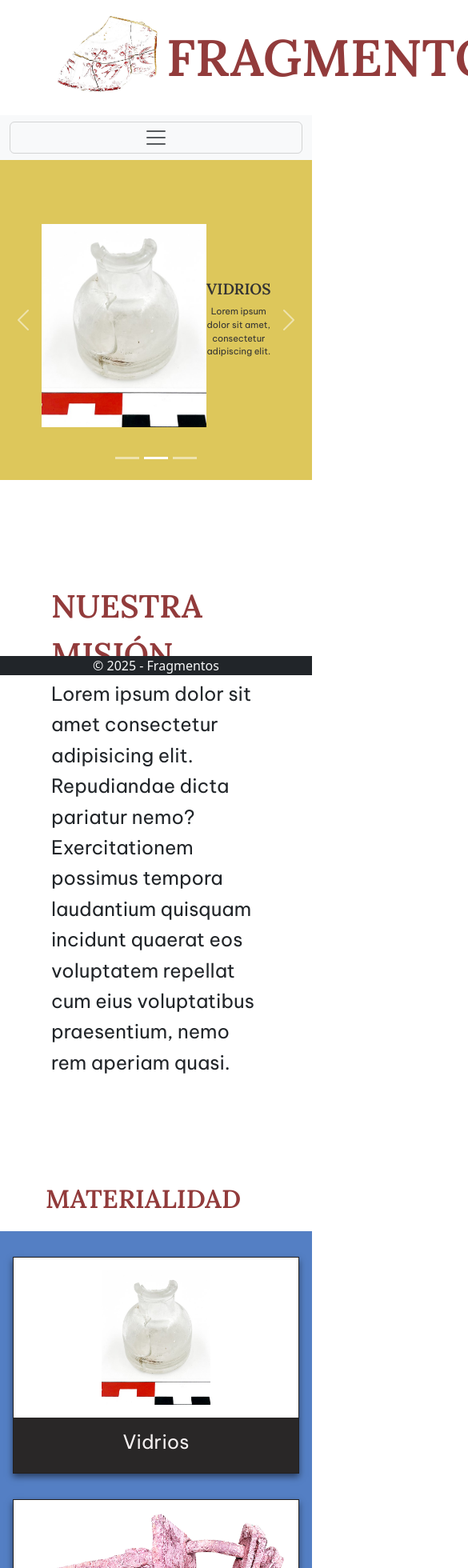
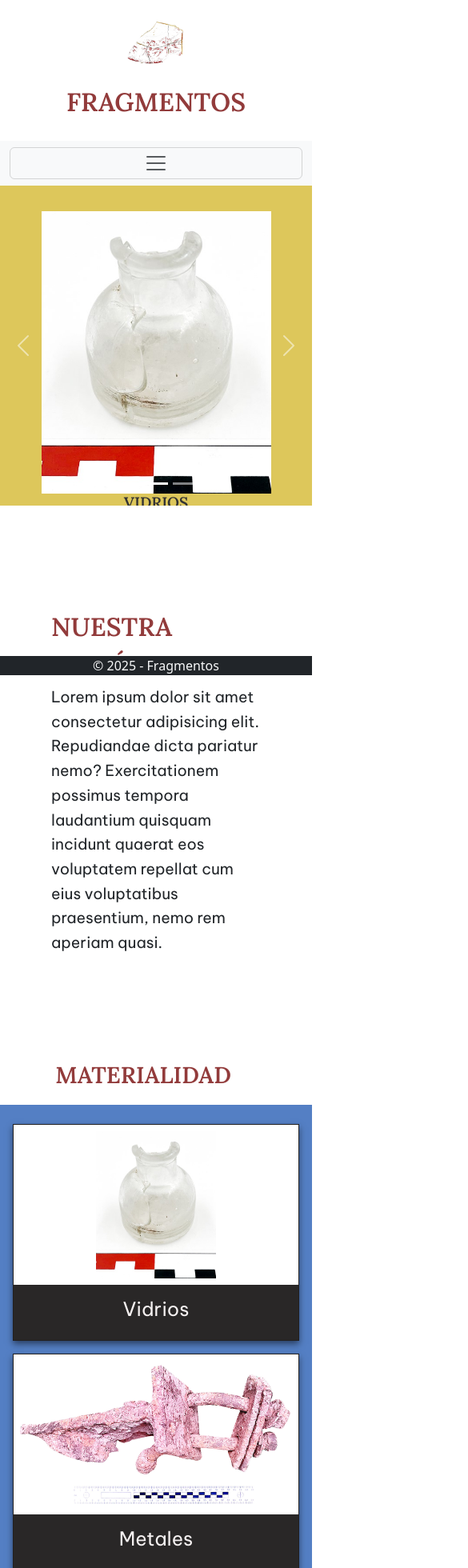
Before and after one commit to teremonardes/fragmentos, a React (Vite) app: page / in a window 390 px wide. Shown: the top 1960 px of the page at 80% size, 585 px wide, since content can reach past the window. Built offline with nearby package versions, Linux system fonts and the light colour scheme.

Commit message:
responsive

```diff
--- a/src/components/Carousel/Carousel.css
+++ b/src/components/Carousel/Carousel.css
@@ -6,10 +6,13 @@
   align-items: center;
   justify-content: center;
   cursor: pointer;
+  transition: background-color 0.3s ease; /* Suavizar cambio de color */
 }
+
 .custom-slide:hover {
   transform: scale(1.02); /* Efecto de escala al pasar el mouse (opcional) */
   transition: transform 0.3s ease;
+  background-color: #d9be37; /* Cambio de color de fondo en hover */
 }
 
 /* Contenedor principal del contenido del slide */
@@ -21,7 +24,6 @@
   max-width: 1200px;
   padding: 2rem;
   margin: auto;
-    /* margin-top: 3rem; */
 }
 
 /* Contenedor del texto */
@@ -52,15 +54,15 @@ text-align: right;
   justify-content: center;
   align-items: center;
   overflow: hidden; /* Oculta el exceso si la imagen es más grande */
-
 }
 
 .slide-image {
-    max-width: 100%; /* Se adapta al ancho del contenedor */
-    max-height: 100%; /* Se adapta a la altura del contenedor */
+  width: 100%; /* Hace que la imagen se adapte completamente al contenedor */
+  height: auto; /* Ajusta la altura proporcionalmente */
   object-fit: contain; /* Mantiene las proporciones de la imagen */
 }
 
+/* Responsividad */
 @media (max-width: 1200px) {
   .lable {
     font-size: 2rem; /* Reduce el tamaño en pantallas medianas */
@@ -72,12 +74,24 @@ text-align: right;
 }
 
 @media (max-width: 768px) {
+  .slide-content {
+    flex-direction: column; /* Cambia la disposición a columna en pantallas más pequeñas */
+    align-items: center; /* Centra el contenido */
+  }
+
   .lable {
     font-size: 1.5rem; /* Texto principal más pequeño en pantallas pequeñas */
+    text-align: center; /* Centra el texto */
   }
 
   .description {
     font-size: 0.8rem; /* Texto secundario más pequeño */
+    text-align: center; /* Centra el texto */
+  }
+
+  .image-container {
+    width: 250px; /* Ajusta el tamaño de la imagen */
+    height: 250px;
   }
 }
 
@@ -96,4 +110,9 @@ text-align: right;
     padding-right: 0; /* Elimina padding para texto centrado */
     padding-left: 0;
   }
+
+  .image-container {
+    width: 100%; /* Hace que la imagen ocupe todo el ancho disponible */
+    height: auto; /* Ajusta la altura proporcionalmente */
   }
+}
--- a/src/components/Header/Header.css
+++ b/src/components/Header/Header.css
@@ -5,10 +5,11 @@
     align-items: center;
     justify-content: space-between;
     padding: 0 2rem;
+    flex-wrap: wrap; /* Permite que los elementos se acomoden en pantallas pequeñas */
 }
 
 .logo {
-    height: 9rem;
+    height: 8rem; /* Reducimos un poco para mejor proporción */
     width: auto;
     margin-left: 2rem;
 }
@@ -19,7 +20,39 @@
     font-weight: 600;
     font-size: 4rem;
     text-align: right;
-    color:#923B3B;
+    color: #923B3B;
     margin-right: 1rem;
-    text-decoration: none !important
+    text-decoration: none !important;
 }
+
+/* 📱 Ajustes para móviles */
+@media (max-width: 768px) {
+    .header {
+        flex-direction: column; /* Cambiamos a columna en pantallas pequeñas */
+        height: auto;
+        padding: 1rem;
+        text-align: center;
+    }
+
+    .logo {
+        height: 6rem; /* Reducimos tamaño en móviles */
+        margin: 0 auto; /* Centrar logo */
+    }
+
+    .title {
+        font-size: 2.5rem; /* Reducimos tamaño del título en móviles */
+        text-align: center;
+        margin: 0.5rem 0;
+    }
+}
+
+/* 📱 Ajustes extras para pantallas MUY pequeñas */
+@media (max-width: 480px) {
+    .title {
+        font-size: 2rem; /* Reducimos aún más para evitar desbordes */
+    }
+
+    .logo {
+        height: 5rem;
+    }
+}
--- a/src/pages/Contacto/Contacto.css
+++ b/src/pages/Contacto/Contacto.css
@@ -4,19 +4,22 @@
     align-items: center;
     text-align: center;
     padding: 2rem;
+    width: 100%;
 }
 
 .titulo-contacto {
     font-size: 2.5rem;
     font-family: "Lora", serif;
     font-weight: 600;
-    padding: 2rem;
+    padding: 2rem; /* Reducido para evitar demasiado espacio */
 }
 
 .texto-contacto {
     font-family: "Be Vietnam Pro", serif;
     font-weight: 400;
     font-size: 1rem;
+    max-width: 600px; /* Limita la anchura del texto para mejor lectura */
+    padding: 0 1rem; /* Ajuste para evitar tocar bordes en móviles */
 }
 
 .formulario {
@@ -25,18 +28,21 @@
     width: 100%;
     max-width: 400px; /* Evita que el formulario se expanda demasiado */
 }
-
-input, textarea {
+.formulario input,
+.formulario textarea {
     width: 100%;
     padding: 0.8rem;
-    margin: 0.5rem 0;
+    margin-bottom: 1.5rem; /* Espaciado mayor */
     border: 1px solid #ccc;
     border-radius: 5px;
     font-size: 1rem;
+    font-family: "Be Vietnam Pro", serif;
 }
 
+
+
 textarea {
-    height: 150px; /* Un poco más grande */
+    height: 150px;
     resize: none;
 }
 
@@ -49,8 +55,43 @@ button {
     border: none;
     border-radius: 5px;
     cursor: pointer;
+    font-size: 1rem;
+    font-family: "Be Vietnam Pro", serif;
+    transition: background-color 0.3s ease-in-out, transform 0.2s ease-in-out;
 }
 
 button:hover {
     background-color: #333;
+    transform: scale(1.05);
 }
+
+/* Responsivo para pantallas más pequeñas */
+@media (max-width: 480px) {
+    .contacto {
+        padding: 1rem;
+    }
+
+    .titulo-contacto {
+        font-size: 2rem;
+        padding: 1rem; /* Reduce el espacio extra en móviles */
+    }
+
+    .texto-contacto {
+        font-size: 0.9rem;
+        padding: 0.5rem;
+    }
+
+    .formulario {
+        max-width: 100%;
+    }
+
+    input, textarea {
+        font-size: 0.9rem;
+        padding: 0.6rem;
+    }
+
+    button {
+        font-size: 0.9rem;
+        padding: 0.6rem;
+    }
+}
--- a/src/pages/Home/Home.css
+++ b/src/pages/Home/Home.css
@@ -3,7 +3,7 @@
   padding: 4rem;
   display: flex;
   flex-direction: column;
-    align-items: flex-start; /* Asegura que el texto esté alineado a la izquierda */
+  align-items: flex-start;
   justify-content: center;
   height: auto;
 }
@@ -29,18 +29,19 @@
   padding-top: 4rem;
   display: flex;
   flex-direction: column;
-    align-items: flex-end; /* Alinea el título MATERIALIDAD a la derecha */
+  align-items: flex-end;
   justify-content: center;
-    width: 100%; /* Asegura que ocupe toda la pantalla */
+  width: 100%;
 }
 
+/* Título de la sección */
 .titleSection {
   font-size: 2.5rem;
   font-family: "Lora", serif;
   font-weight: 600;
-    text-align: right; /* Texto alineado a la derecha */
+  text-align: right;
   color: #923B3B;
-    margin-bottom: 1rem; /* Espaciado inferior */
+  margin-bottom: 1rem;
   width: 100%;
   padding-right: 2rem;
 }
@@ -48,33 +49,32 @@
 /* Contenedor de las tarjetas */
 .cardSection {
   display: flex;
-    flex-wrap: wrap; /* Permite que las tarjetas se ajusten automáticamente en varias filas */
-    justify-content: space-around; /* Espaciado uniforme entre tarjetas */
-    align-items: center; /* Centra verticalmente en el contenedor */
-    width: 100%; /* Ocupa todo el ancho disponible */
+  flex-wrap: wrap;
+  justify-content: space-around;
+  align-items: center;
+  width: 100%;
   background-color: #547FC4;
   padding: 1rem;
-
 }
 
 /* Tarjetas */
 .vidriosCard,
 .metalesCard,
 .lozasCard {
-    flex: 0 0 300px; /* Mantiene un tamaño fijo para las tarjetas */
+  flex: 0 0 300px;
   max-width: 300px;
-    margin: 1rem; /* Espaciado entre tarjetas */
+  margin: 1rem;
   cursor: pointer;
 }
 
 .card {
-    width: 100%; /* Las tarjetas ocuparán todo el espacio dentro de su contenedor */
+  width: 100%;
   text-align: center;
   border: none;
   background-color: #292727 !important;
   border-radius: 0px !important;
   overflow: hidden;
-    box-shadow: 0 4px 8px rgba(0, 0, 0, 0.5) !important; /* Sombra ligera */
+  box-shadow: 0 4px 8px rgba(0, 0, 0, 0.5) !important;
   transition: transform 0.2s ease, box-shadow 0.2s ease !important;
 }
 
@@ -82,22 +82,22 @@
   transform: translateY(-5px);
   box-shadow: 0 8px 16px rgba(0, 0, 0, 0.2);
 }
+
 .card-img-container {
   width: 100%;
-    height: 200px; /* Altura fija para todas las imágenes */
-    overflow: hidden; /* Oculta el contenido que exceda el contenedor */
+  height: 200px;
+  overflow: hidden;
   display: flex;
   justify-content: center;
   align-items: center;
   background-color: #ffffff;
-    overflow: hidden;
 }
 
 .card img {
   max-width: 100%;
   max-height: 100%;
   height: auto;
-    object-fit: contain; /* Ajusta las imágenes */
+  object-fit: contain;
   padding: 1rem;
 }
 
@@ -112,7 +112,11 @@
 @media (max-width: 768px) {
   .titleSection {
       font-size: 2rem;
-      text-align: center; /* Centra el título en pantallas más pequeñas */
+      text-align: center; /* Centrado del título en pantallas pequeñas */
+  }
+
+  .homeTitle {
+      font-size: 2rem; /* Ajusta el tamaño de la fuente en el título */
   }
 
   .vidriosCard,
@@ -120,9 +124,32 @@
   .lozasCard {
       flex: 0 0 100%; /* Las tarjetas ocupan todo el ancho en pantallas pequeñas */
       max-width: 100%;
+      margin: 0.5rem 0; /* Ajuste de márgenes */
   }
 
   .cardSection {
-      justify-content: center; /* Centra las tarjetas en pantallas pequeñas */
+      justify-content: center; /* Centrado de las tarjetas */
   }
 }
+
+@media (max-width: 480px) {
+  .titleSection {
+      font-size: 1.8rem; /* Ajuste del tamaño del título para pantallas más pequeñas */
+  }
+
+  .homeText {
+      font-size: 1.2rem; /* Tamaño de texto reducido en pantallas pequeñas */
+  }
+
+  .vidriosCard,
+  .metalesCard,
+  .lozasCard {
+      flex: 0 0 100%; /* Asegura que las tarjetas sigan ocupando el 100% del ancho */
+      max-width: 100%;
+      margin: 0.5rem 0; /* Espaciado entre tarjetas */
+  }
+
+  .card img {
+      padding: 0.5rem; /* Ajuste de padding para imágenes en pantallas pequeñas */
+  }
+}
--- a/src/pages/NotFound/NotFound.css
+++ b/src/pages/NotFound/NotFound.css
@@ -1,3 +1,4 @@
+/* Título principal */
 .title-NF {
     font-family: "Lora", serif;
     font-size: 7rem;
@@ -5,13 +6,14 @@
     padding-top: 4rem;
   }
 
+  /* Texto secundario */
   .text-NF {
     text-align: center;
     font-family: "Be Vietnam Pro", serif;
     font-size: 2.5rem;
-
   }
 
+  /* Contenedor principal de la página Not Found */
   .NotFound {
     display: flex;
     flex-direction: column;
@@ -20,6 +22,47 @@
     padding: auto;
   }
 
+  /* Botón de volver */
   .volver {
     margin-bottom: 3rem;
   }
+
+  /* Responsividad */
+
+  @media (max-width: 1200px) {
+    .title-NF {
+      font-size: 5rem; /* Reduce el tamaño en pantallas más pequeñas */
+    }
+
+    .text-NF {
+      font-size: 2rem; /* Reduce el tamaño del texto secundario */
+    }
+  }
+
+  @media (max-width: 768px) {
+    .title-NF {
+      font-size: 4rem; /* Ajusta el tamaño del título para pantallas medianas */
+    }
+
+    .text-NF {
+      font-size: 1.8rem; /* Ajusta el tamaño del texto secundario */
+    }
+
+    .volver {
+      margin-bottom: 2rem; /* Reduce el espacio inferior */
+    }
+  }
+
+  @media (max-width: 480px) {
+    .title-NF {
+      font-size: 3rem; /* Ajuste más pequeño en pantallas pequeñas */
+    }
+
+    .text-NF {
+      font-size: 1.5rem; /* Ajuste del texto secundario en pantallas pequeñas */
+    }
+
+    .volver {
+      margin-bottom: 1rem; /* Reduce el espacio inferior aún más */
+    }
+  }
```
Also changed, not shown: src/pages/Catalogo/Catalogo.css (+83 -13 lines). Lines whose indentation alone changed are shown as unchanged.
